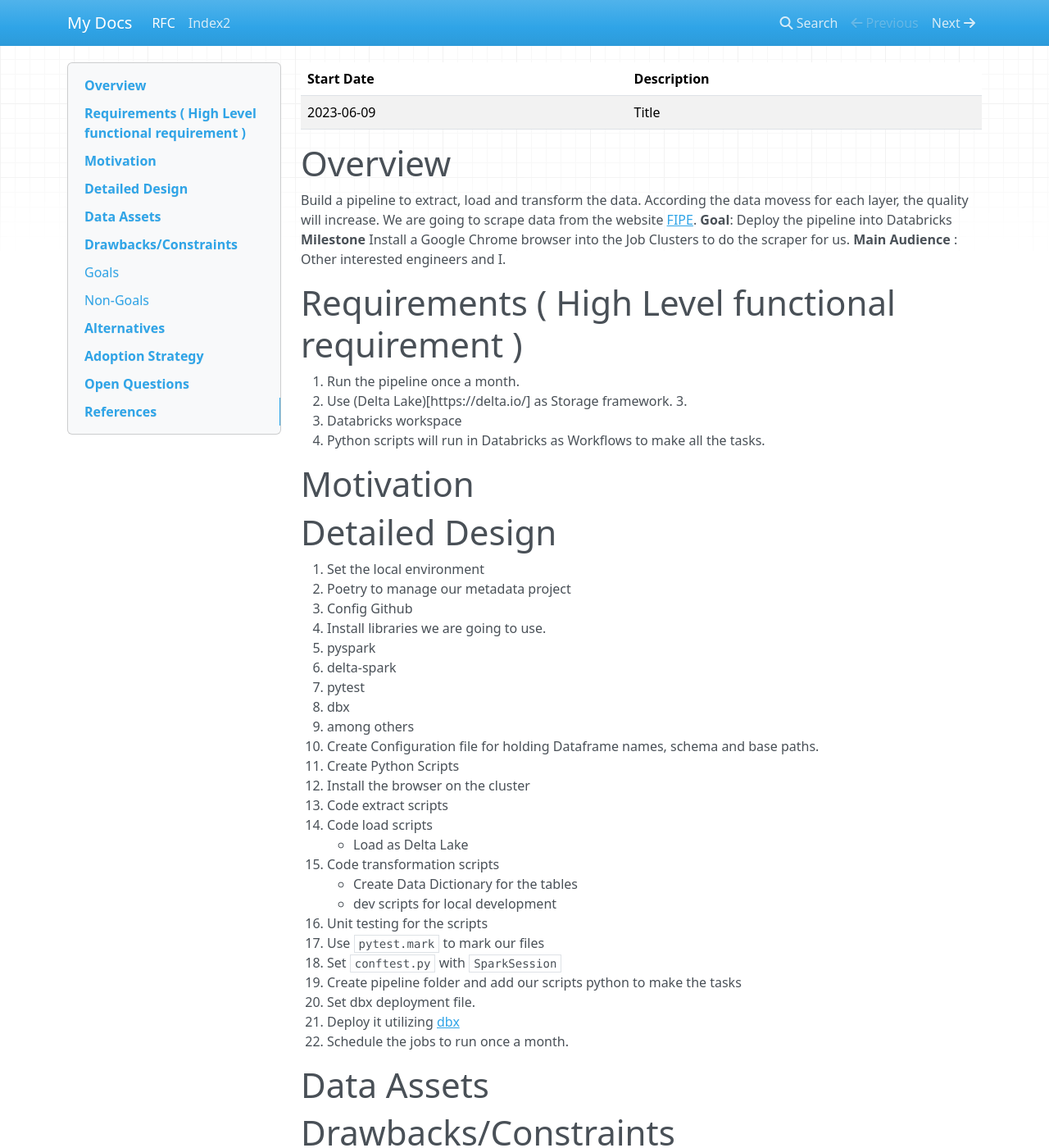
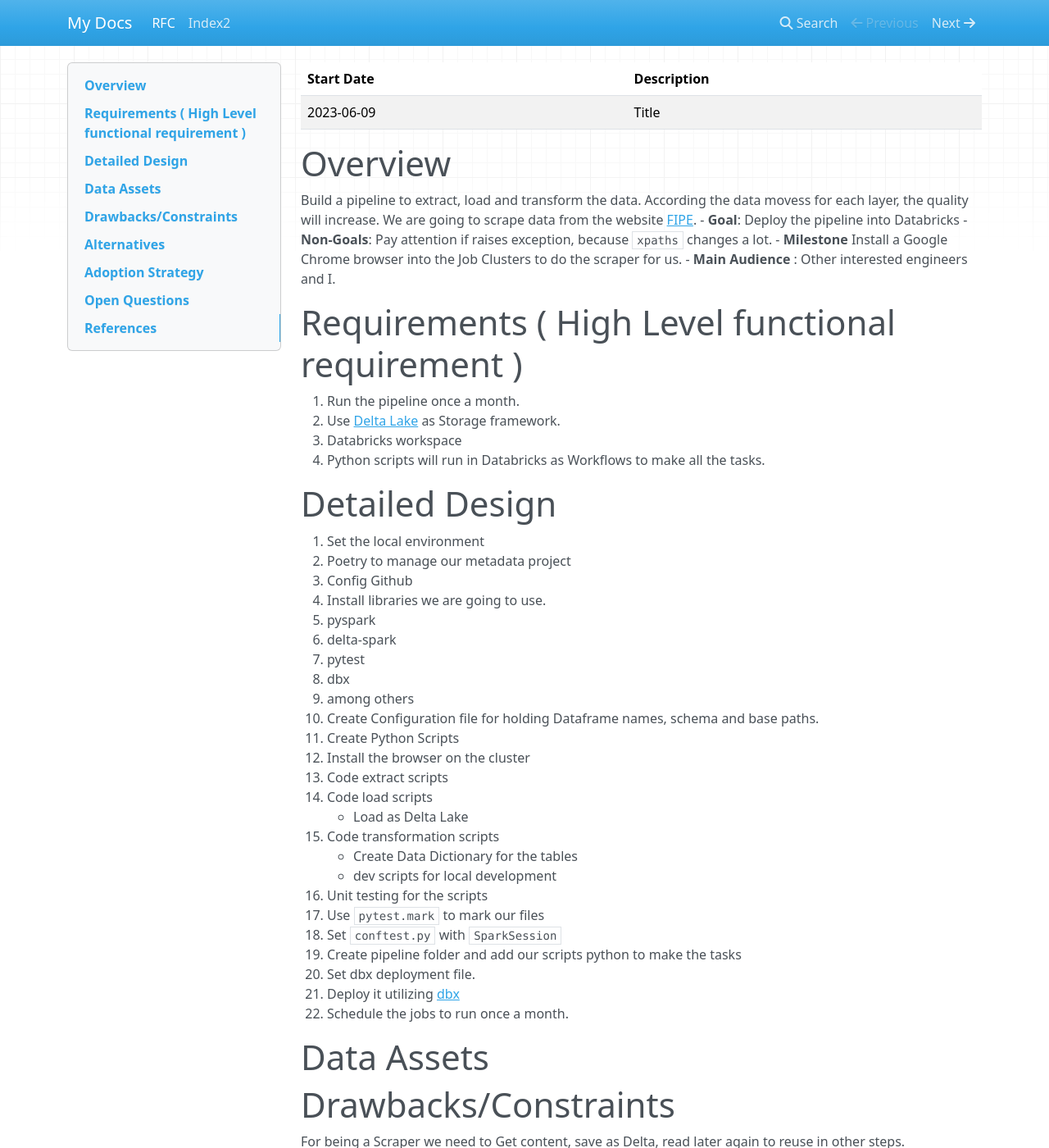
Before and after one commit to doug-pires/de-fipe, an MkDocs documentation site: the page built from docs/RFC.md, in a window 1280 px wide and 1400 px high. Shown: the whole window at 82% size. Built offline with MkDocs 1.6.1, drawn with Linux system fonts in a browser that asks for light colours; nearby versions of some CDN libraries; some of the changed text lies outside the part shown.

Commit message:
feat[RFC]: Update RFC adding goals and non-goals

```diff
--- a/docs/RFC.md
+++ b/docs/RFC.md
@@ -5,16 +5,15 @@
 # Overview
 Build a pipeline to extract, load and transform the data. According the data movess for each layer, the quality will increase.
 We are going to scrape data from the website [FIPE](https://veiculos.fipe.org.br/).
-**Goal**: Deploy the pipeline into Databricks
-**Milestone** Install a Google Chrome browser into the Job Clusters to do the scraper for us.
-**Main Audience** : Other interested engineers and I.
+- **Goal**: Deploy the pipeline into Databricks
+- **Non-Goals**: Pay attention if raises exception, because `xpaths` changes a lot.
+- **Milestone** Install a Google Chrome browser into the Job Clusters to do the scraper for us.
+- **Main Audience** : Other interested engineers and I.
 # Requirements ( High Level functional requirement )
 1. Run the pipeline once a month.
-2. Use (Delta Lake)[https://delta.io/] as Storage framework.
-3.
+2. Use [Delta Lake](https://delta.io/) as Storage framework.
 - Databricks workspace
 - Python scripts will run in Databricks as Workflows to make all the tasks.
-# Motivation
 # Detailed Design
 1. Set the local environment
  - Poetry to manage our metadata project
@@ -44,10 +43,7 @@
 # Data Assets
 # Drawbacks/Constraints
 For being a Scraper we need to Get content, save as Delta, read later again to reuse in other steps.
-## Goals
-- Our project will run without errors due to `xpaths` strings.
-## Non-Goals
-- Pay attention if raises exception, because `xpaths` changes a lot.
+
 # Alternatives
 # Adoption Strategy
 # Open Questions
```
